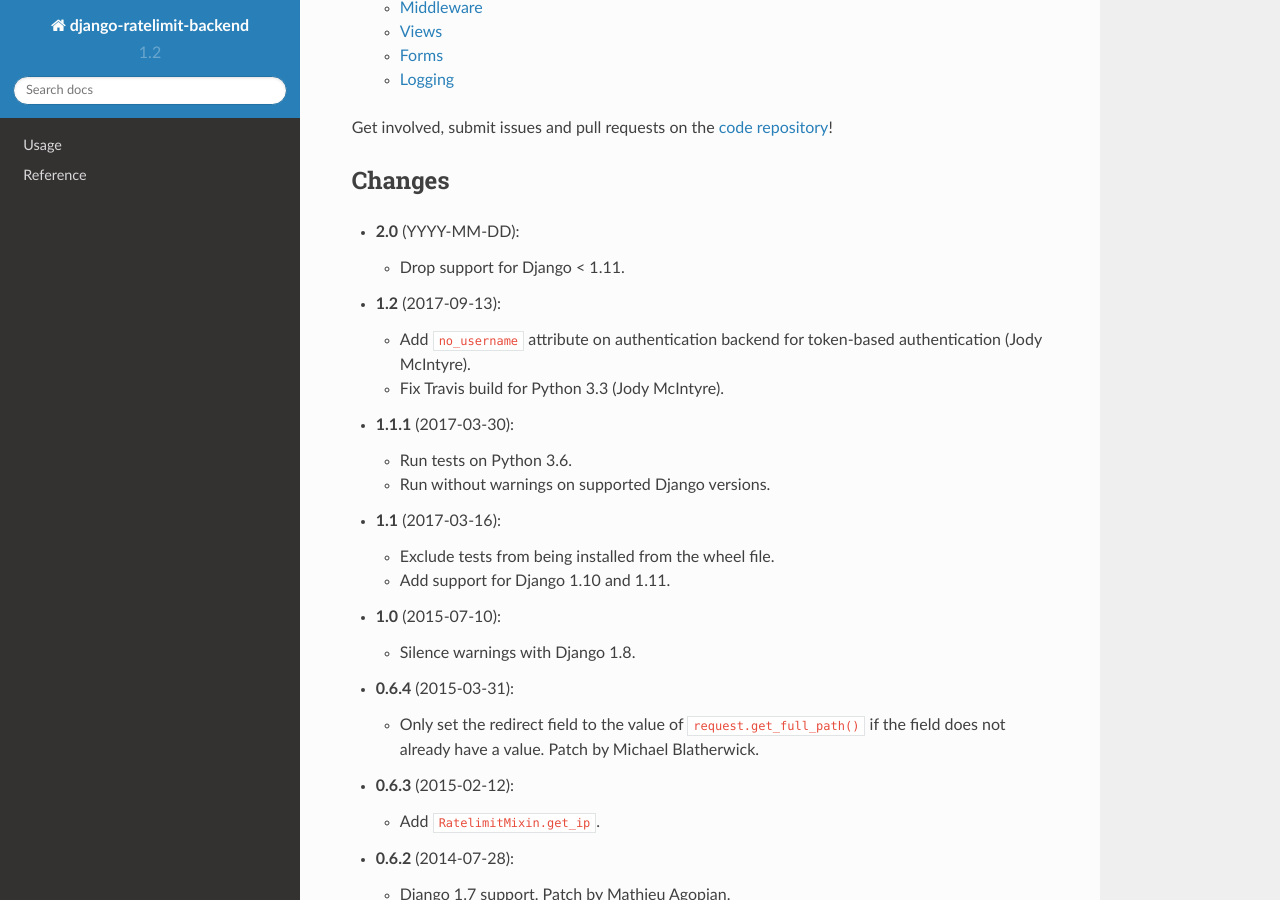
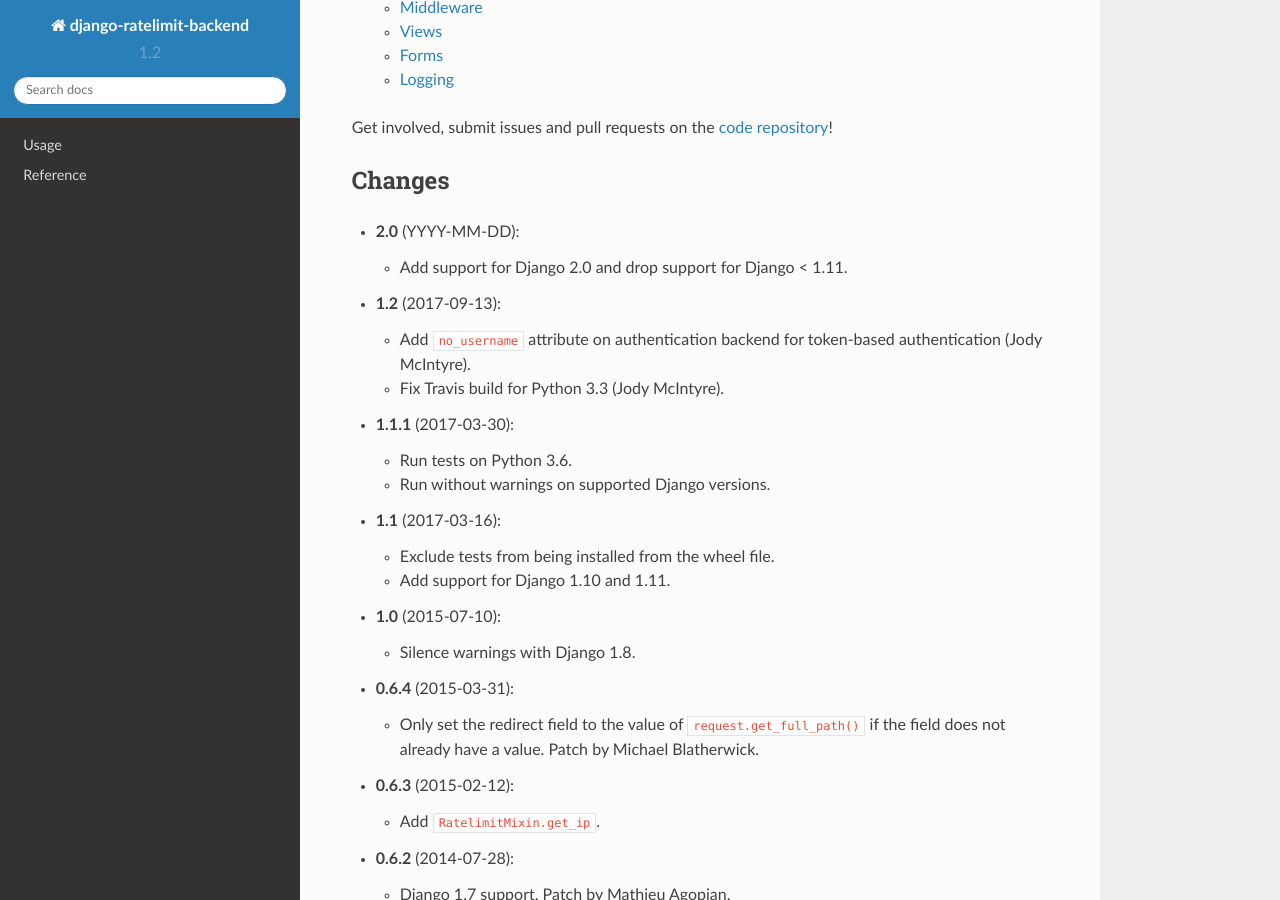
Before and after one commit to brutasse/django-ratelimit-backend, a Sphinx documentation site: the page built from docs/index.rst, in a window 1280 px wide and 900 px high, scrolled down 709 px. Built offline with Sphinx 7.4.7 and the Read the Docs theme 2.0.0, drawn with Linux system fonts in a browser that asks for light colours.

Commit message:
Add testing for Django 2.0

```diff
--- a/docs/index.rst
+++ b/docs/index.rst
@@ -30,7 +30,7 @@
 
 * **2.0** (YYYY-MM-DD):
 
-  * Drop support for Django < 1.11.
+  * Add support for Django 2.0 and drop support for Django < 1.11.
 
 * **1.2** (2017-09-13):
 
--- a/setup.py
+++ b/setup.py
@@ -26,6 +26,7 @@
         'Environment :: Web Environment',
         'Framework :: Django',
         'Framework :: Django :: 1.11',
+        'Framework :: Django :: 2.0',
         'Intended Audience :: Developers',
         'License :: OSI Approved :: BSD License',
         'Natural Language :: English',
```
Also changed, not shown: .travis.yml, 1 other file.
